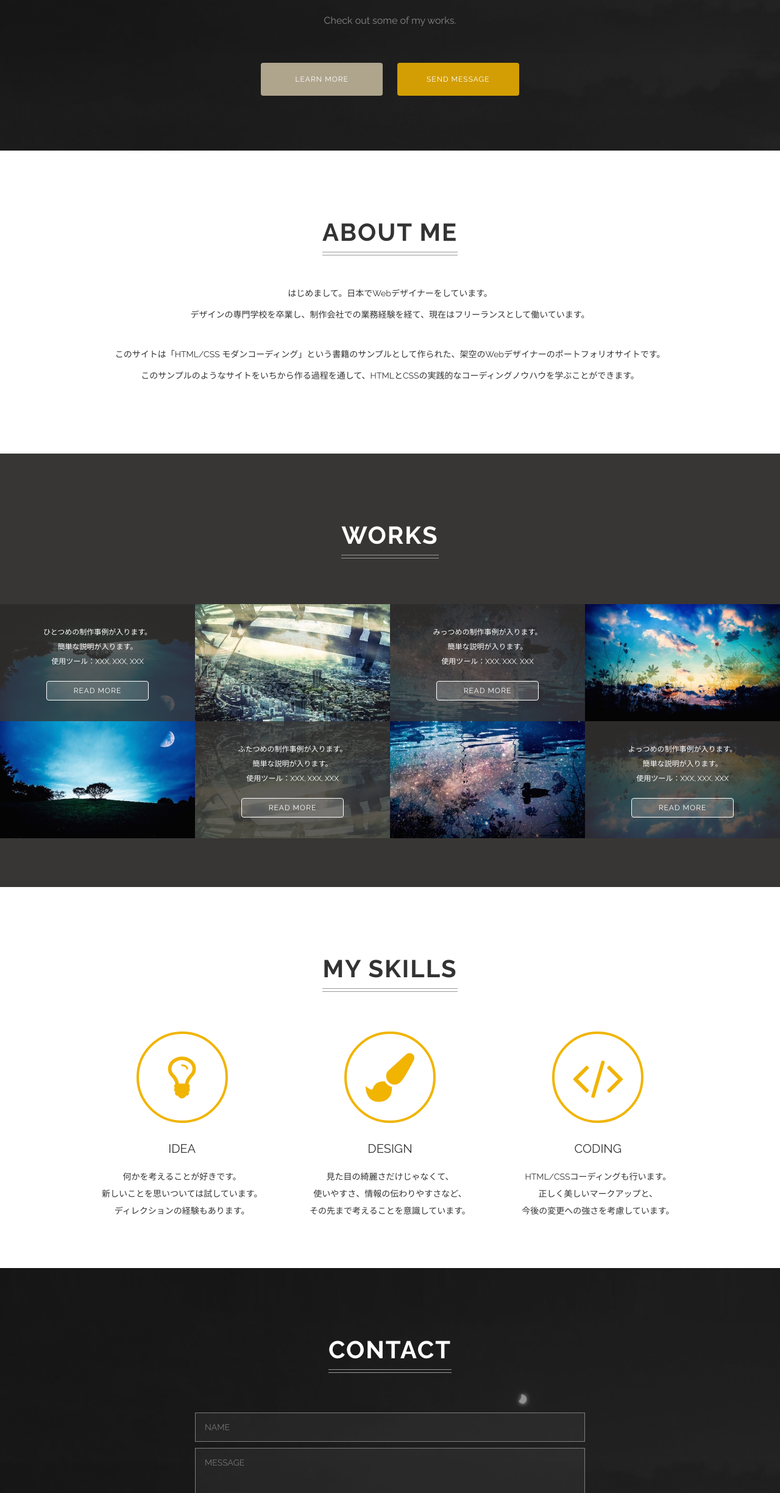
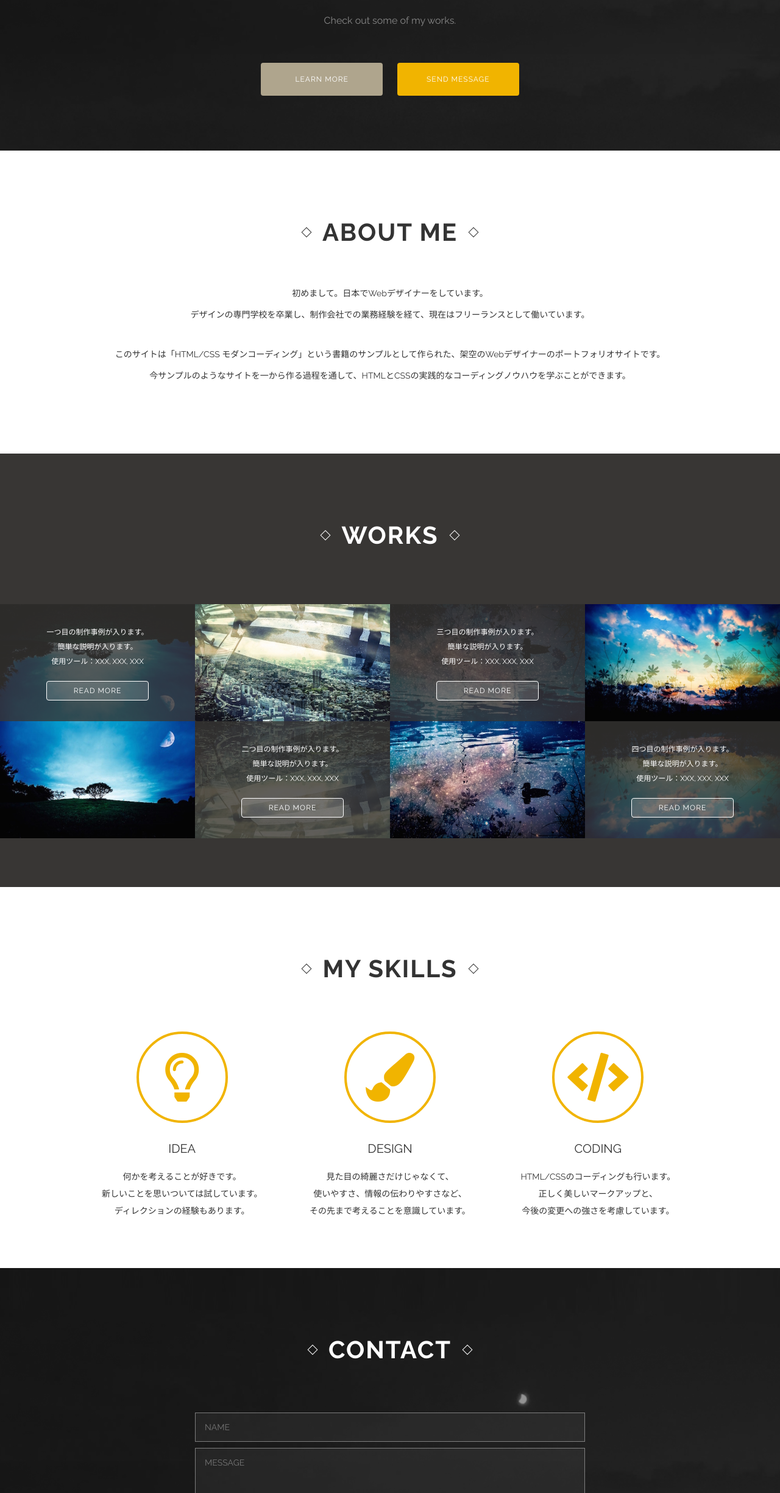
Before and after one commit to hayato0309/html-css-modern-coding, a plain HTML site: page singlepage-layout/index.html in a window 1280 px wide. Shown: the part 351-2800 px from the top of the page at 61% size. Drawn offline with Linux system fonts and the light colour scheme.

Commit message:
part3 completed p228

```diff
--- a/singlepage-layout/css/style.css
+++ b/singlepage-layout/css/style.css
@@ -1,10 +1,13 @@
 @charset "UTF-8";
 
-/* --------------------------------
- * base
- * -------------------------------- */
+/* --------------------
+Base
+--------------------- */
 html {
   font-size: 62.5%;
+}
+*, *::before, *::after {
+  box-sizing: border-box;
 }
 body {
   background: #151515 url('../images/bg.png') no-repeat fixed left bottom;
@@ -12,62 +15,12 @@ body {
   color: #fff;
   text-align: center;
   font-size: 1.4rem;
-  font-family: Raleway, "Hiragino Kaku Gothic ProN",  Meiryo,  sans-serif;
-}
-*, *::before, *::after {
-  box-sizing: border-box;
+  font-family: Raleway, "Hiragino Kaku Gothic ProN", Meiryo, sans-serif;
 }
 
-
-/* --------------------------------
- * parts
- * -------------------------------- */
-.heading {
-  position: relative;
-  display: inline-block;
-  margin: 30px 0 15px;
-  padding-bottom: 15px;
-  letter-spacing: 2px;
-  font-size: 4rem;
-}
-.heading::before,
-.heading::after {
-  content: '';
-  position: absolute;
-  right: 0;
-  bottom: 0;
-  left: 0;
-  border-bottom: 1px solid #999;
-}
-.heading::before {
-  bottom: 5px;
-}
-.button {
-  display: inline-block;
-  width: 200px;
-  padding: 20px;
-  border-radius: 4px;
-  background-color: #afa58d;
-  color: #fff;
-  text-decoration: none;
-  letter-spacing: 1px;
-  font-size: 1.2rem;
-}
-.button:hover {
-  opacity: 0.9;
-}
-.button-showy {
-  background-color: #D29E04;
-}
-.button-ghost {
-  border: 1px solid #fff;
-  background-color: rgba(255, 255, 255, 0.15);
-}
-
-
-/* --------------------------------
- * header
- * -------------------------------- */
+/* -------------------
+Header
+-------------------- */
 .header {
   padding: 170px 30px 80px;
 }
@@ -90,36 +43,95 @@ body {
   margin: 50px 0 40px;
   font-size: 7.6rem;
 }
-.site-description {
+.description {
   margin-bottom: 50px;
   color: #888;
   font-size: 1.6rem;
+}
+.button {
+  display: inline-block;
+  width: 200px;
+  padding: 20px;
+  border-radius: 4px;
+  background-color: #afa58d;
+  color: #fff;
+  text-decoration: none;
+  letter-spacing: 1px;
+  font-size: 1.2rem;
+}
+.button:hover {
+  opacity: 0.9;
+}
+.button-showy {
+  background-color: #f1b400;
 }
 .buttons .button {
   margin: 10px;
 }
 
-
-/* --------------------------------
- * about
- * -------------------------------- */
+/* ------------------
+About
+------------------- */
 .about {
   padding: 80px 30px;
   background-color: #fff;
   color: #333;
+}
+.heading {
+  position: relative;
+  display: inline-block;
+  margin: 30px 0 15px;
+  padding-bottom: 15px;
+  letter-spacing: 2px;
+  font-size: 4rem;
+}
+/* .heading::before,
+.heading::after {
+  content: '';
+  position: absolute;
+  right: 0;
+  bottom: 0;
+  left: 0;
+  border-bottom: 1px solid #999;
+} */
+
+/* headignを菱形で挟むアクティビティ（解説 p238） */
+.heading::before,
+.heading::after {
+  content: '';
+  display: inline-block;
+  width: 12px;
+  height: 12px;
+  margin: 0 20px;
+  border: 1px solid;
+  vertical-align: 8px;
+  -webkit-transform: rotate(45deg);
+  -ms-transform: rotate(45deg);
+  transform: rotate(45deg);
+}
+@media (max-width: 768px) {
+  .heading::before,
+  .heading::after {
+    width: 8px;
+    height: 8px;
+    margin: 0 12px;
+    vertical-align: 5px;
+  }
+}
+.heading::before {
+  bottom: 5px;
 }
 .about-text {
   margin: 30px 0;
   line-height: 2.5;
 }
 
-
-/* --------------------------------
- * works
- * -------------------------------- */
+/* ----------------------
+Works
+----------------------- */
 .works {
+  background-color: #383634;
   padding: 80px 0;
-  background-color: #383634;
 }
 .works-wrapper {
   display: table;
@@ -130,6 +142,47 @@ body {
 .work-box {
   position: relative;
   display: table-cell;
+  overflow: hidden;
+}
+.work-box img {
+  transition: -webkit-transform 0.5s ease-in-out;
+  transition: transform 0.5s ease-in-out;
+}
+.work-box:nth-of-type(odd) img {
+  -webkit-transform-origin: top center;
+  transform-origin: top center;
+}
+.work-box:nth-of-type(even) img {
+  -webkit-transform-origin: bottom center;
+  transform-origin: bottom center;
+}
+.work-box:hover img {
+  -webkit-transform: scale(1.1);
+  transform: scale(1.1);
+}
+.work-box::after {
+  content: '';
+  position: absolute;
+  top: 50%;
+  left: 0;
+  width: 100%;
+  height: 50%;
+  background: no-repeat;
+  background-size: 100% 100%;
+  opacity: 0.2;
+  transform: scaleY(-1);
+}
+.work-box.tree::after {
+  background-image: url('../images/tree.jpg');
+}
+.work-box.building::after {
+  background-image: url('../images/building.jpg');
+}
+.work-box.lake::after {
+  background-image: url('../images/lake.jpg');
+}
+.work-box.sky::after {
+  background-image: url('../images/sky.jpg');
 }
 .work-image {
   display: block;
@@ -162,29 +215,9 @@ body {
   margin-top: 20px;
   padding: 3px;
 }
-.work-box::after {
-  content: '';
-  position: absolute;
-  top: 50%;
-  left: 0;
-  width: 100%;
-  height: 50%;
-  background: no-repeat;
-  background-size: 100% 100%;
-  opacity: 0.2;
-  transform: scaleY(-1);
-}
-.work-box.tree::after {
-  background-image: url('../images/tree.jpg');
-}
-.work-box.building::after {
-  background-image: url('../images/building.jpg');
-}
-.work-box.lake::after {
-  background-image: url('../images/lake.jpg');
-}
-.work-box.sky::after {
-  background-image: url('../images/sky.jpg');
+.button-ghost {
+  border: 1px solid #fff;
+  background-color: rgba(255, 255, 255, 0.15);
 }
 .work-box:nth-child(odd) .work-image {
   margin: 60% 0 0;
@@ -194,10 +227,9 @@ body {
   top: 0;
 }
 
-
-/* --------------------------------
- * skills
- * -------------------------------- */
+/* ------------------
+Skills
+------------------- */
 .skills {
   padding: 80px 0;
   background-color: #fff;
@@ -231,10 +263,9 @@ body {
   line-height: 2;
 }
 
-
-/* --------------------------------
- * contact
- * -------------------------------- */
+/* ---------------
+Contact
+---------------- */
 .contact {
   padding: 80px 0 150px;
 }
@@ -254,10 +285,6 @@ body {
   background-color: rgba(255, 255, 255, 0.05);
   color: #fff;
 }
-.contact-form input[type=text]:focus,
-.contact-form textarea:focus {
-  box-shadow: 0 0 8px rgba(255, 255, 255, 0.5) inset;
-}
 .contact-form textarea {
   height: 150px;
 }
@@ -275,61 +302,69 @@ body {
 .contact-form input[type=submit]:hover {
   background-color: rgba(255, 255, 255, 0.05);
 }
+.contact-form input[type=text]:focus,
+.contact-form textarea:focus {
+  box-shadow: 0 0 8px rgba(255, 255, 255, 0.5) inset;
+}
 
-
-/* --------------------------------
- * footer
- * -------------------------------- */
+/* ---------------
+Footer
+---------------- */
 .footer {
   padding: 12px 0;
   font-size: 1.3rem;
 }
 
-
-/* --------------------------------
- * smart phone
- * -------------------------------- */
+/* -------------------------------------------------
+For SP and Tablet(portrait and landscape) view
+-------------------------------------------------- */
 @media (max-width: 1024px) {
   body {
     background-image: none;
   }
 }
+
+/* ----------------------------------------
+For SP and Tablet(portrait only) view
+----------------------------------------- */
 @media (max-width: 768px) {
   body {
     font-size: 1.3rem;
   }
-  .heading {
-    margin-top: 20px;
-    font-size: 2.5rem;
-  }
-  .button:hover {
-    opacity: 1;
-  }
 
-  /* --- header --- */
-  .header {
-    padding-top: 60px;
-  }
-  .site-title-sub {
-    font-size: 1.7rem;
-  }
   .site-title-sub::before,
   .site-title-sub::after {
     display: block;
     width: 80%;
     margin: 10px auto;
   }
+  .site-title-sub {
+    font-size: 1.7rem;
+  }
   .site-title {
     margin-top: 35px;
     font-size: 5rem;
   }
+  .header {
+    padding-top: 60px;
+  }
+  .button:hover {
+    opacity: 1;
+  }
 
-  /* --- about --- */
+  /* -------------------
+  About me
+  -------------------- */
+  .heading {
+    font-size: 2.5rem;
+  }
   .about-text {
     line-height: 1.8;
   }
 
-  /* --- works --- */
+  /* ------------------
+  Works
+  ------------------- */
   .works-wrapper,
   .work-box {
     display: block;
@@ -347,13 +382,12 @@ body {
     transform: none;
   }
 
-  /* --- skills --- */
-  .skills-wrapper,
+  /* -----------------
+  My skills
+  ------------------ */
+  .skill-wrapper,
   .skill-box {
     display: block;
-  }
-  .skill-box {
-    margin: 40px auto;
   }
   .skill-icon {
     width: 100px;
@@ -361,57 +395,19 @@ body {
     font-size: 5rem;
     line-height: 92px;
   }
+  .skill-box {
+    margin: 40px auto;
+  }
   .skill-text {
     margin: 0;
   }
-
-  /* --- contact --- */
+  /* ------------------
+  Contact
+  --------------------*/
+  .contact-form {
+    width: 80%;
+  }
   .contact {
     padding-bottom: 80px;
   }
-  .contact-form {
-    width: 80%;
-  }
 }
-
-
-/* --------------------------------
- * challenge
- *
- * 31行目からの.heading::before, .heading::afterの
- * スタイルをコメントアウトしてから適用してください。
- * -------------------------------- */
-/*
-.heading::before,
-.heading::after {
-  content: '';
-  display: inline-block;
-  width: 0.3em;
-  height: 0.3em;
-  margin: 0 0.5em;
-  border: 1px solid;
-  vertical-align: 0.2em;
-  -webkit-transform: rotate(45deg);
-  -ms-transform: rotate(45deg);
-  transform: rotate(45deg);
-}
-.work-box {
-  overflow: hidden;
-}
-.work-image {
-  transition: -webkit-transform 0.5s ease-in-out;
-  transition: transform 0.5s ease-in-out;
-}
-.work-box:nth-child(odd) .work-image {
-  -webkit-transform-origin: top center;
-  transform-origin: top center;
-}
-.work-box:nth-child(even) .work-image {
-  -webkit-transform-origin: bottom center;
-  transform-origin: bottom center;
-}
-.work-box:hover .work-image {
-  -webkit-transform: scale(1.1);
-  transform: scale(1.1);
-}
-*/
--- a/singlepage-layout/index.html
+++ b/singlepage-layout/index.html
@@ -1,19 +1,27 @@
 <!DOCTYPE html>
 <html lang="ja">
+
 <head>
   <meta charset="UTF-8">
-  <meta name="viewport" content="width=device-width,initial-scale=1.0,minimum-scale=1.0">
+  <meta name="viewport" content="width=device-width, initial-scale=1.0, minimum-scale=1.0">
   <title>シングルページレイアウト</title>
-  <link rel="stylesheet" href="http://fonts.googleapis.com/css?family=Raleway:700,400">
-  <link rel="stylesheet" href="http://maxcdn.bootstrapcdn.com/font-awesome/4.3.0/css/font-awesome.min.css">
+  <!-- Google fonts - Raleway -->
+  <link rel="preconnect" href="https://fonts.googleapis.com">
+  <link rel="preconnect" href="https://fonts.gstatic.com" crossorigin>
+  <link href="https://fonts.googleapis.com/css2?family=Raleway:wght@400;700&display=swap" rel="stylesheet">
+  <!-- Font Awesome -->
+  <link rel="stylesheet" href="https://use.fontawesome.com/releases/v5.15.4/css/all.css"
+    integrity="sha384-DyZ88mC6Up2uqS4h/KRgHuoeGwBcD4Ng9SiP4dIRy0EXTlnuz47vAwmeGwVChigm" crossorigin="anonymous">
+  <!-- CSS files -->
   <link rel="stylesheet" href="css/normalize.css">
   <link rel="stylesheet" href="css/style.css">
 </head>
+
 <body>
   <header class="header">
-    <p class="site-title-sub">Web designer's portfolio</p>
+    <p class="site-title-sub">Web Designer's portfolio</p>
     <h1 class="site-title">HI, MY NAME IS...</h1>
-    <p class="site-description">Check out some of my works.</p>
+    <p class="description">Check out some of my works.</p>
     <div class="buttons">
       <a class="button" href="#about">LEARN MORE</a>
       <a class="button button-showy" href="#contact">SEND MESSAGE</a>
@@ -22,12 +30,12 @@
   <section class="about" id="about">
     <h2 class="heading">ABOUT ME</h2>
     <p class="about-text">
-      はじめまして。日本でWebデザイナーをしています。<br>
+      初めまして。日本でWebデザイナーをしています。<br>
       デザインの専門学校を卒業し、制作会社での業務経験を経て、現在はフリーランスとして働いています。
     </p>
     <p class="about-text">
       このサイトは「HTML/CSS モダンコーディング」という書籍のサンプルとして作られた、架空のWebデザイナーのポートフォリオサイトです。<br>
-      このサンプルのようなサイトをいちから作る過程を通して、HTMLとCSSの実践的なコーディングノウハウを学ぶことができます。
+      今サンプルのようなサイトを一から作る過程を通して、HTMLとCSSの実践的なコーディングノウハウを学ぶことができます。
     </p>
   </section>
   <section class="works">
@@ -38,7 +46,7 @@
         <div class="work-description">
           <div class="work-description-inner">
             <p class="work-text">
-              ひとつめの制作事例が入ります。<br>
+              一つ目の制作事例が入ります。<br>
               簡単な説明が入ります。<br>
               使用ツール：XXX, XXX, XXX<br>
               <a href="#" class="button button-ghost">READ MORE</a>
@@ -51,7 +59,7 @@
         <div class="work-description">
           <div class="work-description-inner">
             <p class="work-text">
-              ふたつめの制作事例が入ります。<br>
+              二つ目の制作事例が入ります。<br>
               簡単な説明が入ります。<br>
               使用ツール：XXX, XXX, XXX<br>
               <a href="#" class="button button-ghost">READ MORE</a>
@@ -64,7 +72,7 @@
         <div class="work-description">
           <div class="work-description-inner">
             <p class="work-text">
-              みっつめの制作事例が入ります。<br>
+              三つ目の制作事例が入ります。<br>
               簡単な説明が入ります。<br>
               使用ツール：XXX, XXX, XXX<br>
               <a href="#" class="button button-ghost">READ MORE</a>
@@ -77,7 +85,7 @@
         <div class="work-description">
           <div class="work-description-inner">
             <p class="work-text">
-              よっつめの制作事例が入ります。<br>
+              四つ目の制作事例が入ります。<br>
               簡単な説明が入ります。<br>
               使用ツール：XXX, XXX, XXX<br>
               <a href="#" class="button button-ghost">READ MORE</a>
@@ -91,7 +99,7 @@
     <h2 class="heading">MY SKILLS</h2>
     <div class="skills-wrapper">
       <div class="skill-box">
-        <i class="skill-icon fa fa-lightbulb-o"></i>
+        <i class="skill-icon far fa-lightbulb"></i>
         <div class="skill-title">IDEA</div>
         <p class="skill-text">
           何かを考えることが好きです。<br>
@@ -100,7 +108,7 @@
         </p>
       </div>
       <div class="skill-box">
-        <i class="skill-icon fa fa-paint-brush"></i>
+        <i class="skill-icon fas fa-paint-brush"></i>
         <div class="skill-title">DESIGN</div>
         <p class="skill-text">
           見た目の綺麗さだけじゃなくて、<br>
@@ -109,10 +117,10 @@
         </p>
       </div>
       <div class="skill-box">
-        <i class="skill-icon fa fa-code"></i>
+        <i class="skill-icon fas fa-code"></i>
         <div class="skill-title">CODING</div>
         <p class="skill-text">
-          HTML/CSSコーディングも行います。<br>
+          HTML/CSSのコーディングも行います。<br>
           正しく美しいマークアップと、<br>
           今後の変更への強さを考慮しています。
         </p>
@@ -128,8 +136,10 @@
     </form>
   </section>
   <footer class="footer">
-      © sample site
+    ©︎ sample site
   </footer>
   <script src="lib/placeholders.min.js"></script>
+
 </body>
+
 </html>
```
